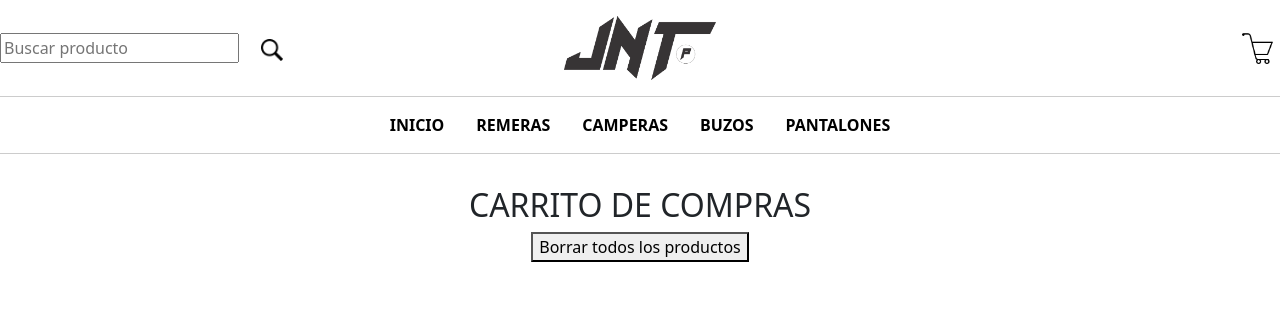
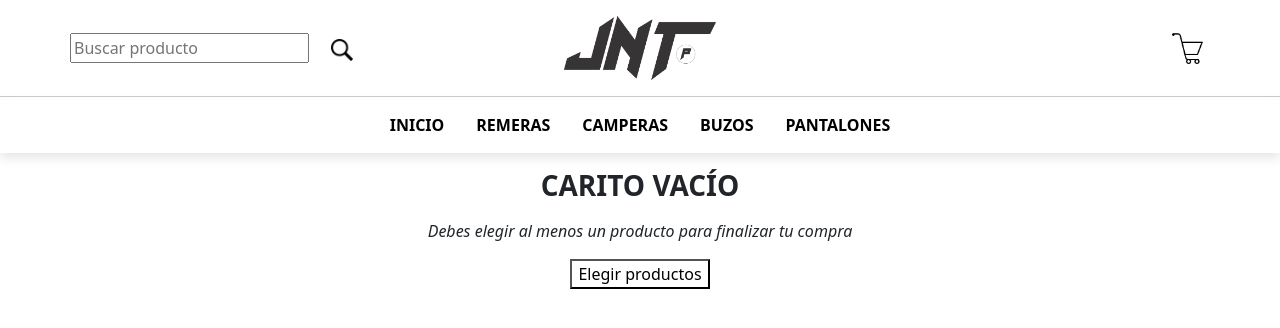
Before and after one commit to JonatanPrudencio/ecommerce-jnt, a React (Create React App) app: page /cart in a window 1280 px wide. Shown: the top 328 px of the page. Built offline with nearby package versions, Linux system fonts and the light colour scheme.

Commit message:
Cart view

```diff
--- a/src/App.css
+++ b/src/App.css
@@ -11,10 +11,40 @@
   display: flex;
 
 }
+.content-CartVacio{
+  text-align: center;
+}
+
+.content-CartVacio__title{
+  text-transform: uppercase;
+  margin: 1rem 0;
+  font-weight: 800;
+}
+.content-CartVacio__spn{
+  font-style: italic;
+  margin-bottom: 1rem;
+}
+
+.content-CartVacio__btn{
+  text-decoration: none;
+  background-color: #fff;
+}
+
+.content-CartVacio__btn a{
+  text-decoration: none;
+  color: #000;
+  background-color: #fff;
+}
+
+.head-navBar__top--border{
+
+  border-bottom: 1px solid #ccc;
+
+}
 .head-navBar__top{
 
     padding: 1rem 0;
-    border-bottom: 1px solid #ccc;
+
     display: flex;
     align-items: center;
     justify-content: center;
@@ -214,7 +244,9 @@
   display: flex;
   align-items: flex-start;
   justify-content: center;
-  border-bottom: 1px solid #ccc;
+
+  box-shadow: 0px 5px 10px rgb(0 0 0 / 10%);
+
 }
 .navBar-list{
   display: flex;
@@ -235,11 +267,37 @@
   object-fit: contain;
 
 }
+.checkout{
+  display: flex;
+  margin-top: 2rem;
+  flex-direction: column;
+  border: 1px solid #ccc;
+}
 
+.checkout span{
+  font-style: italic;
+}
+
+.checkout__title{
+  text-transform: uppercase;
+  font-weight: 800;
+}
 .head-navBar__cart{
   display: flex;
   width: 100%;
   justify-content: flex-end;
+}
+
+.head-navBar__cart-qty{
+  background: #CC3980;
+  color: #fff;
+  width: 20px;
+  height: 20px;
+  border-radius: 50%;
+  display: flex;
+
+  justify-content: center;
+  align-items: center;
 }
 
 .navBar-list__item a{
--- a/src/components/CardWidge.js
+++ b/src/components/CardWidge.js
@@ -7,14 +7,29 @@ import { CartContext } from './CartContext';
 const CardWidge = () =>{
 
 
+    const test = useContext(CartContext);
+
 return(
     <>
 
     <div className='head-navBar__cart'>
 
+    <Link to={'/cart'}><button className = "btn-cart"><img src = {iconCart} className = "btn-cart__img"></img></button></Link>
+
+    {
+        test.cartList.length > 0 &&
+        <div className='head-navBar__cart-qty'>
+
+        <span>{test.calcQtyItems()}</span>
+         </div>
+    }
 
 
-   <Link to={'/cart'}><button className = "btn-cart"><img src = {iconCart} className = "btn-cart__img"></img></button></Link>
+
+
+
+
+
     </div>
 
 
--- a/src/components/Cart.js
+++ b/src/components/Cart.js
@@ -1,22 +1,68 @@
 import { useContext } from "react";
 import { CartContext } from "./CartContext";
+import { Link } from 'react-router-dom';
 
 const Cart =() =>{
 
     const test = useContext(CartContext);
 
     console.log(test);
+
+
     return(
         <>
+
+
+        {
+
+
+
+            test.cartList.length > 0
+
+            ?
+
+
+
+
             <div className="container cont-title__cart">
 
+                <div>
+
                 <h2>CARRITO DE COMPRAS</h2>
+                </div>
+
                 <div>
                 <button onClick={()=> test.clearList()}>Borrar todos los productos</button>
                 </div>
+
+                <div className="checkout">
+                    <h3 className="checkout__title">Resumen de compra</h3>
+                    <span>{"Cantidad de items: " + test.calcQtyItems()}</span>
+                    <span><b>SUBTOTAL:</b>{" $" + test.calcSubtotal()}</span>
+                    <span><b>TOTAL:</b>{" $" + test.calcSubtotal()}</span>
+                    <button>FINALIZAR COMPRA</button>
+                </div>
+
+
+
+
+
             </div>
 
 
+
+            :
+            <div className="content-CartVacio container">
+                <h3 className="content-CartVacio__title">Carito Vacío</h3>
+                <div className="content-CartVacio__spn">
+                <span>Debes elegir al menos un producto para finalizar tu compra</span>
+                </div>
+
+                <button className="content-CartVacio__btn"><Link to='/'>Elegir productos</Link></button>
+            </div>
+
+
+        }
 
 
         {
@@ -36,8 +82,10 @@ const Cart =() =>{
                     <h4><b>Producto: </b>{item.titulo}</h4>
 
 
-                    <h5><b>Precio:</b>{item.precio}</h5>
+                    <h5><b>Precio:</b>{" $" + item.precio}</h5>
                     <h6><b>CANTIDAD: </b>{item.qty}</h6>
+
+                    <h6><b>SUBTOTAL:</b>{" $" + item.precio * item.qty}</h6>
 
                     <button onClick={()=> test.removeItem(item.id)}>Borrar</button>
 
@@ -48,8 +96,18 @@ const Cart =() =>{
 
 
 
-            ))
+            )
+
+            )
+
+
+
+
+
         }
+
+
+
 
 
 
--- a/src/components/CartContext.js
+++ b/src/components/CartContext.js
@@ -50,10 +50,26 @@ const CartContextProvider = ({children}) =>{
 
         setCartList(cartList.filter((item) => item.id !== id));
       };
+
+    const calcQtyItems = () =>{
+        let qtys = cartList.map(item => item.qty);
+        return qtys.reduce(((previousValue, currentValue) => previousValue + currentValue),0);
+        }
+
+
+        const calcTotalPorItem= (id) =>{
+            let index = cartList.map(item => item.id).indexOf(id);
+            return cartList[index].precio * cartList[index].qty;
+            }
+
+        const calcSubtotal= () =>{
+            let totalPerItem = cartList.map(item => calcTotalPorItem(item.id));
+            return totalPerItem.reduce(((previousValue, currentValue) => previousValue + currentValue),0);
+            }
     return(
 
 
-        <CartContext.Provider value={{cartList, addItem, removeItem, clearList}}>
+        <CartContext.Provider value={{cartList, addItem, removeItem, clearList, calcQtyItems, calcSubtotal}}>
             {children}
         </CartContext.Provider>
 
--- a/src/components/NavBar.js
+++ b/src/components/NavBar.js
@@ -7,7 +7,9 @@ const NavBar = () =>{
 return(
     <div className = "head-navBar">
 
-        <div className='head-navBar__top'>
+        <div className='head-navBar__top--border'>
+
+        <div className='head-navBar__top container'>
         <SearchForm />
 
         <div className = "cont-img">
@@ -18,6 +20,9 @@ return(
             <CardWidge />
 
         </div>
+
+        </div>
+
 
 
 
```
